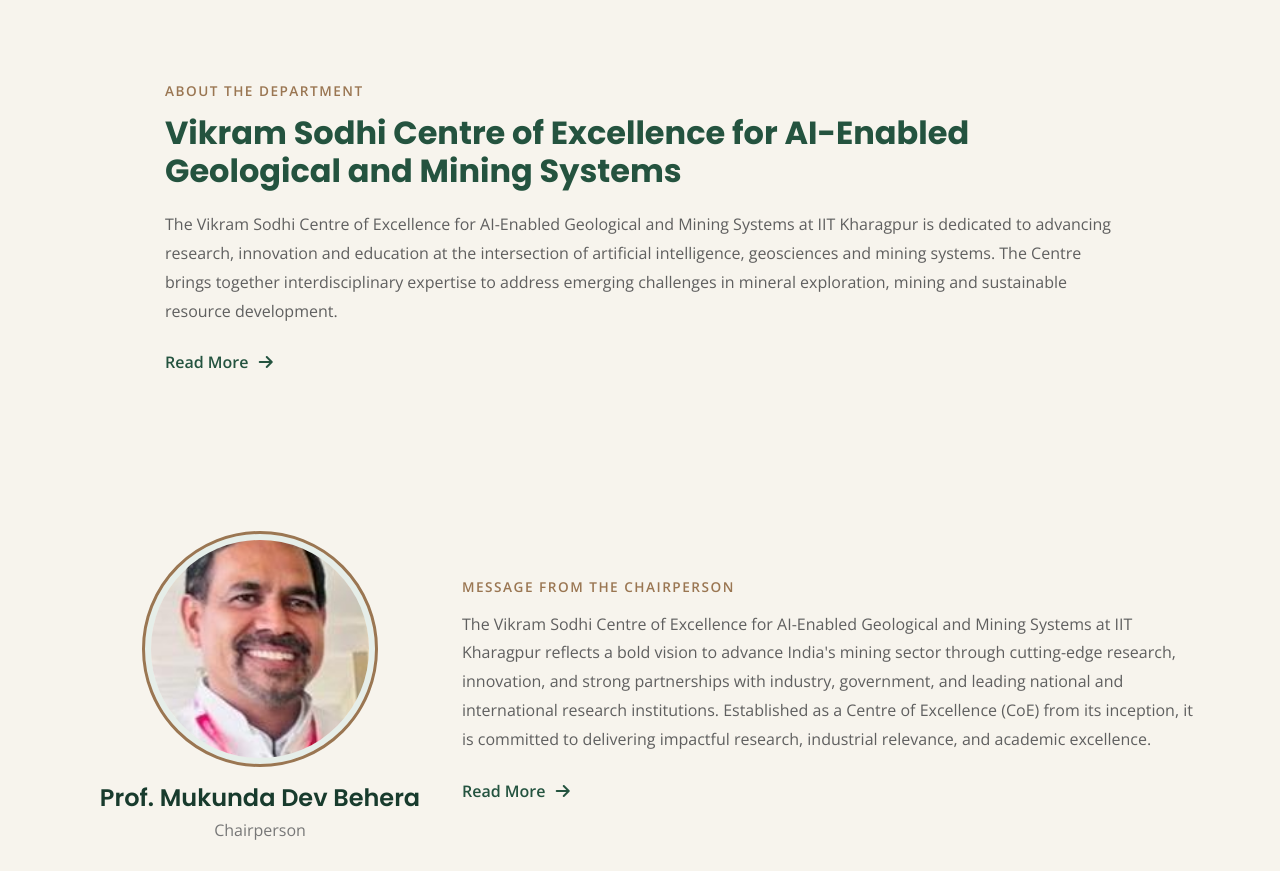
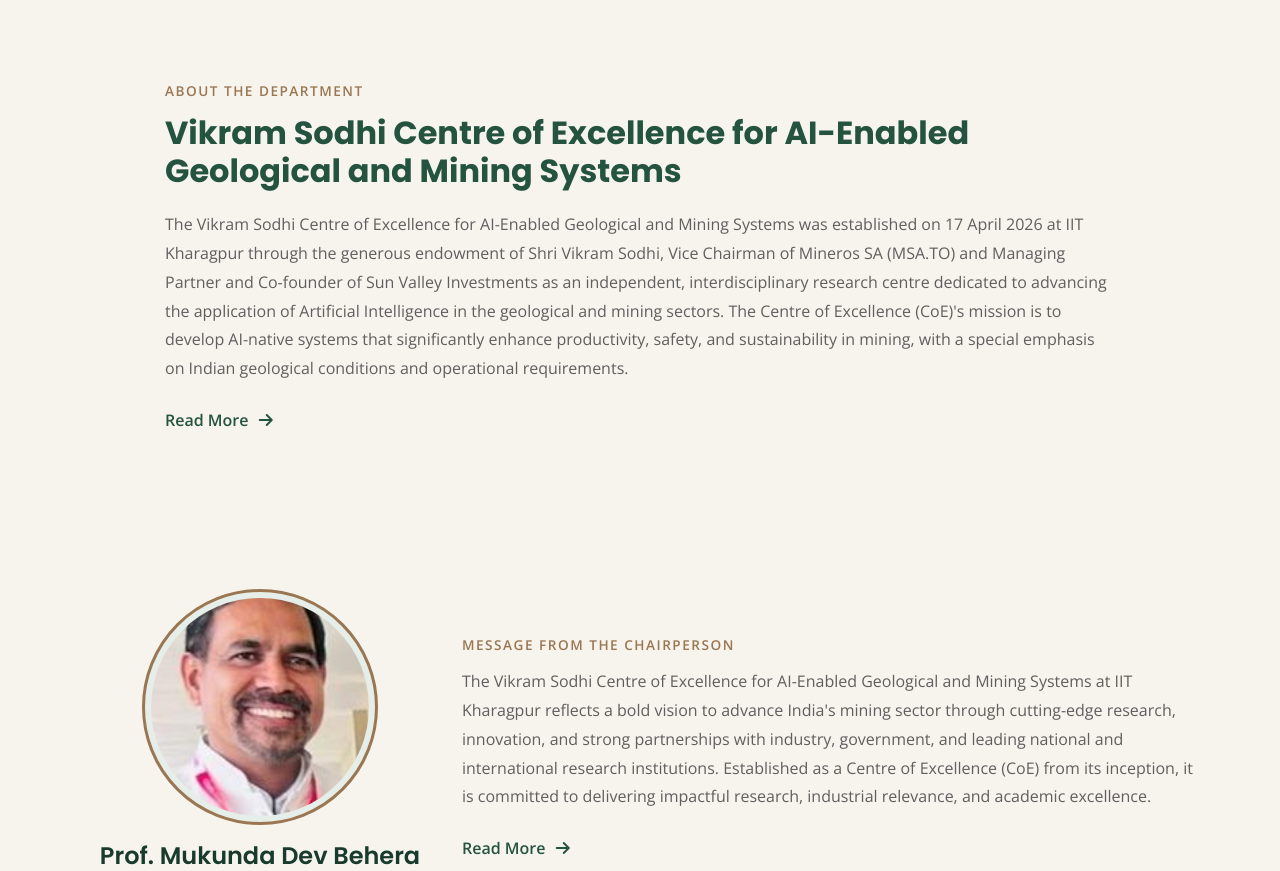
Before and after one commit to di3012/department_portal_v1, a Flask app: page / in a window 1280 px wide. Shown: the part 819-1690 px from the top of the page. Run offline with Flask 3, Linux system fonts and the light colour scheme.

Commit message:
content of department added and changes in homepage look

```diff
--- a/app/templates/public/home.html
+++ b/app/templates/public/home.html
@@ -143,28 +143,40 @@ Home
             </h2>
 
             <p>
-                The Vikram Sodhi Centre of Excellence for AI-Enabled Geological and Mining Systems
-                at IIT Kharagpur is dedicated to advancing research, innovation and education at
-                the intersection of artificial intelligence, geosciences and mining systems.
-                The Centre brings together interdisciplinary expertise to address emerging
-                challenges in mineral exploration, mining and sustainable resource development.
+                The Vikram Sodhi Centre of Excellence for AI-Enabled Geological and Mining Systems was established on 17
+                April 2026 at IIT Kharagpur through the generous endowment of Shri Vikram Sodhi, Vice Chairman of
+                Mineros SA (MSA.TO) and Managing Partner and Co-founder of Sun Valley Investments as an independent,
+                interdisciplinary research centre dedicated to advancing the application of Artificial Intelligence in
+                the geological and mining sectors. The Centre of Excellence (CoE)'s mission is to develop AI-native
+                systems that significantly enhance productivity, safety, and sustainability in mining, with a special
+                emphasis on Indian geological conditions and operational requirements.
             </p>
 
 
             <div class="collapse" id="aboutFullContent">
 
                 <p>
-                    Lorem ipsum dolor sit amet, consectetur adipiscing elit. The Centre works
-                    towards developing advanced AI-enabled technologies and data-driven approaches
-                    for geological and mining applications, while fostering collaboration among
-                    researchers, students, industry and government organisations.
+                    It`s core research and deployment activities focus on Orebody Intelligence, Grade Control and Mine
+                    Planning, Mineral Processing Optimisation, Predictive Maintenance, and Safety, Stability, and
+                    Environmental, Social, and Governance (ESG) aspects of mining operations.The CoE serves as a hub for
+                    interdisciplinary research, innovation, and industrial consultancy by fostering strong
+                    collaborations with industry, government agencies, and leading national and international research
+                    institutions. In alignment with national mission priorities, the CoE works on critical minerals and
+                    strategic resource security, data management and security, mine waste management , critical mineral
+                    systems and supply chain intelligence, large-scale interdisciplinary and inter-institutional
+                    collaborations, high-impact publications and patents, and a systems-based approach to solving
+                    real-world mining challenges. Research will encompass both terrestrial and deep-sea mining with
+                    particular attention to critical minerals such as lithium, antimony, copper, REE and other
+                    strategically important resources.In academic domain, the CoE's aims to develop a vibrant ecosystem
+                    for education and capacity building.
                 </p>
 
                 <p>
-                    Lorem ipsum dolor sit amet, consectetur adipiscing elit. Its activities
-                    encompass research, consultancy, innovation, capacity building, internships
-                    and academic initiatives, with a focus on creating impactful solutions for
-                    the future of geological and mining systems.
+                    It supports undergraduate and postgraduate internships, and intends to offer elective courses,
+                    certificate and executive education programmes, and promote master, doctoral and post-doctoral
+                    studies and research in emerging areas of AI-enabled mining systems. The CoE provides an interface
+                    for academia, Industry, practioners and policy makers to solve real-world problems for the benefit
+                    of the Mother Earth.
                 </p>
 
             </div>
```
